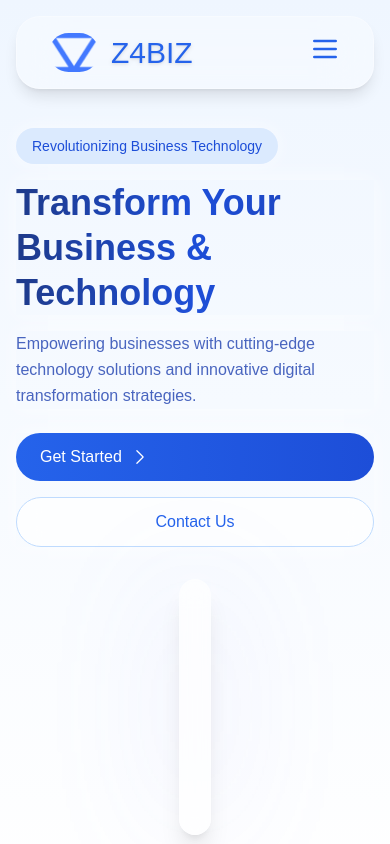
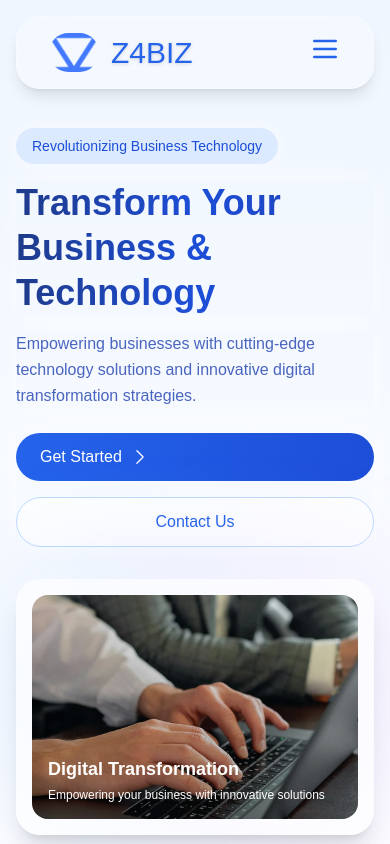
Before and after one commit to Surya-blippi/z4biz, a Next.js app: page / in a window 390 px wide. Shown: the top 844 px of the page. Built offline with nearby package versions, Linux system fonts and the light colour scheme.

Commit message:
Fixed mobile view again again again again again again again again

```diff
--- a/components/Z4BIZLanding.tsx
+++ b/components/Z4BIZLanding.tsx
@@ -465,17 +465,17 @@ const Z4BIZLanding = () => {
                   </motion.button>
                 </motion.div>
               </div>
-              {/* Right Content - Static Image Display */}
+              {/* Right Content - Image Container */}
               <motion.div
                 initial={{ opacity: 0, scale: 0.8 }}
                 animate={{ opacity: 1, scale: 1 }}
                 transition={{ duration: 0.6 }}
-                className="relative glow"
+                className="relative w-full sm:w-[500px] h-64 sm:h-[400px] flex-shrink-0 glow"
               >
                 <div className="absolute inset-0 bg-gradient-to-r from-blue-400 to-purple-400 rounded-3xl blur-3xl opacity-20" />
                 <motion.div
                   whileHover={{ scale: 1.05 }}
-                  className="relative w-full sm:w-[500px] h-64 sm:h-[400px] backdrop-blur-md bg-white/70 rounded-3xl shadow-xl p-4 sm:p-8 flex items-center justify-center overflow-hidden"
+                  className="relative w-full h-full backdrop-blur-md bg-white/70 rounded-3xl shadow-xl p-4 sm:p-8 flex items-center justify-center overflow-hidden"
                 >
                   <div className="relative w-full h-full">
                     <Image
```
